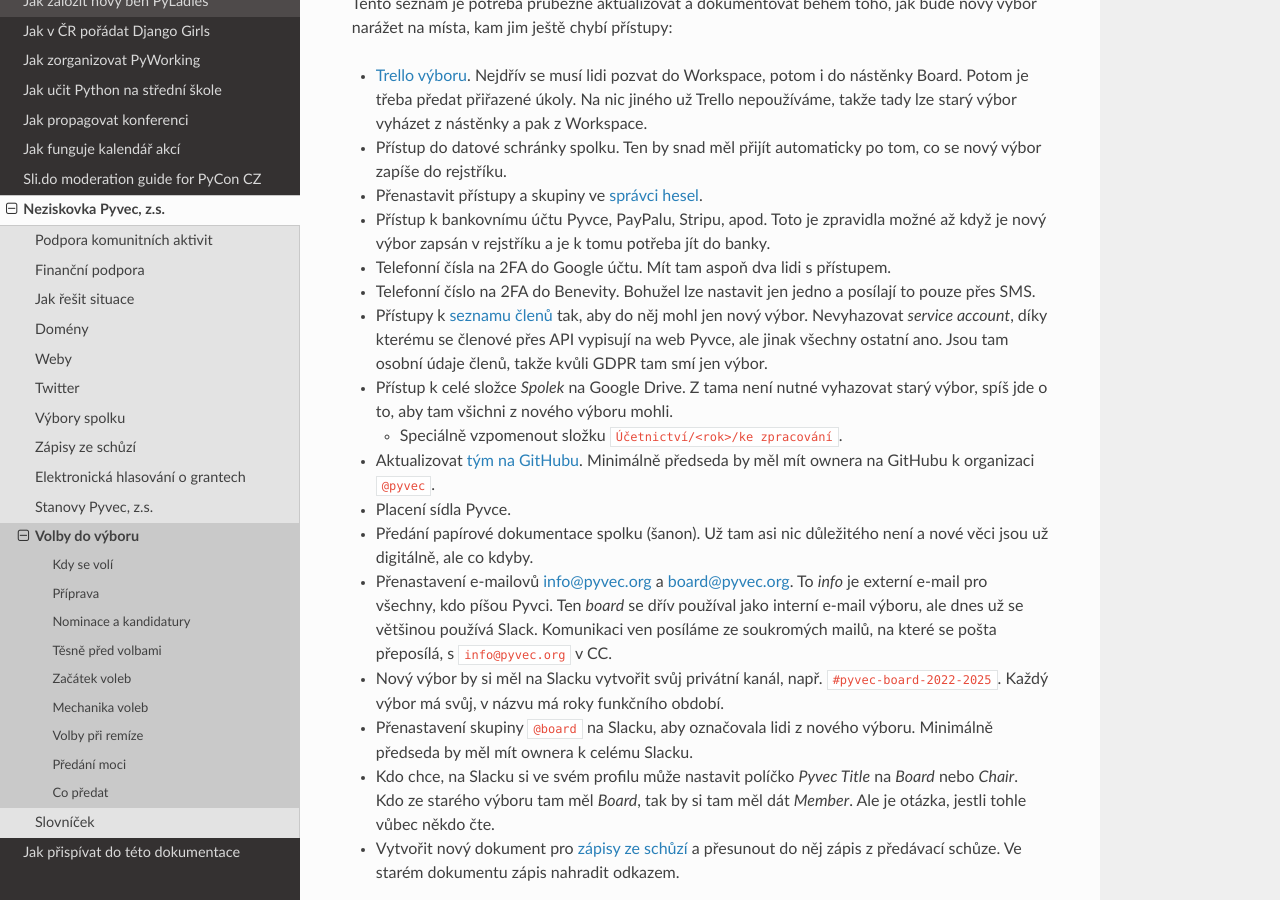
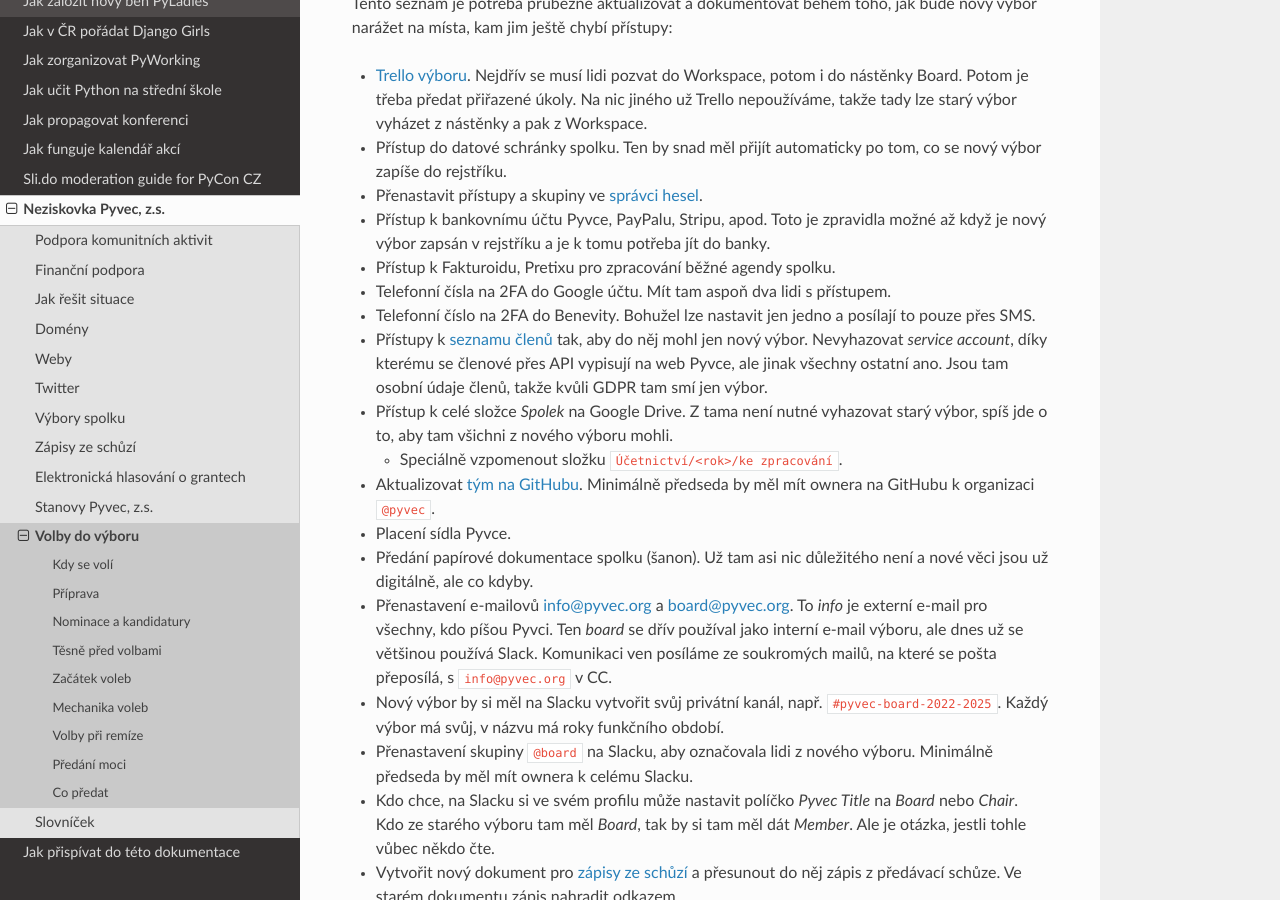
Before and after one commit to pyvec/docs.pyvec.org, a Sphinx documentation site: the page built from docs/operations/elections.rst, in a window 1280 px wide and 900 px high, scrolled down 2543 px. Built offline with Sphinx 7.4.7 and the Read the Docs theme 3.1.0, drawn with Linux system fonts in a browser that asks for light colours; cross-references to code outside the pages are shown as plain code.

Commit message:
Mention we've got Fakturoid and Pretix accounts
It's important for everyday tasks.

```diff
--- a/docs/operations/elections.rst
+++ b/docs/operations/elections.rst
@@ -87,6 +87,7 @@
 - Přístup do datové schránky spolku. Ten by snad měl přijít automaticky po tom, co se nový výbor zapíše do rejstříku.
 - Přenastavit přístupy a skupiny ve `správci hesel <https://hesla.pyvec.org>`_.
 - Přístup k bankovnímu účtu Pyvce, PayPalu, Stripu, apod. Toto je zpravidla možné až když je nový výbor zapsán v rejstříku a je k tomu potřeba jít do banky.
+- Přístup k Fakturoidu, Pretixu pro zpracování běžné agendy spolku.
 - Telefonní čísla na 2FA do Google účtu. Mít tam aspoň dva lidi s přístupem.
 - Telefonní číslo na 2FA do Benevity. Bohužel lze nastavit jen jedno a posílají to pouze přes SMS.
 - Přístupy k `seznamu členů <https://docs.google.com/spreadsheets/d/1n8hzBnwZ5ANkUCvwEy8rWsXlqeAAwu-5JBodT5OJx_I/edit#gid=0>`__ tak, aby do něj mohl jen nový výbor. Nevyhazovat *service account*, díky kterému se členové přes API vypisují na web Pyvce, ale jinak všechny ostatní ano. Jsou tam osobní údaje členů, takže kvůli GDPR tam smí jen výbor.
```
